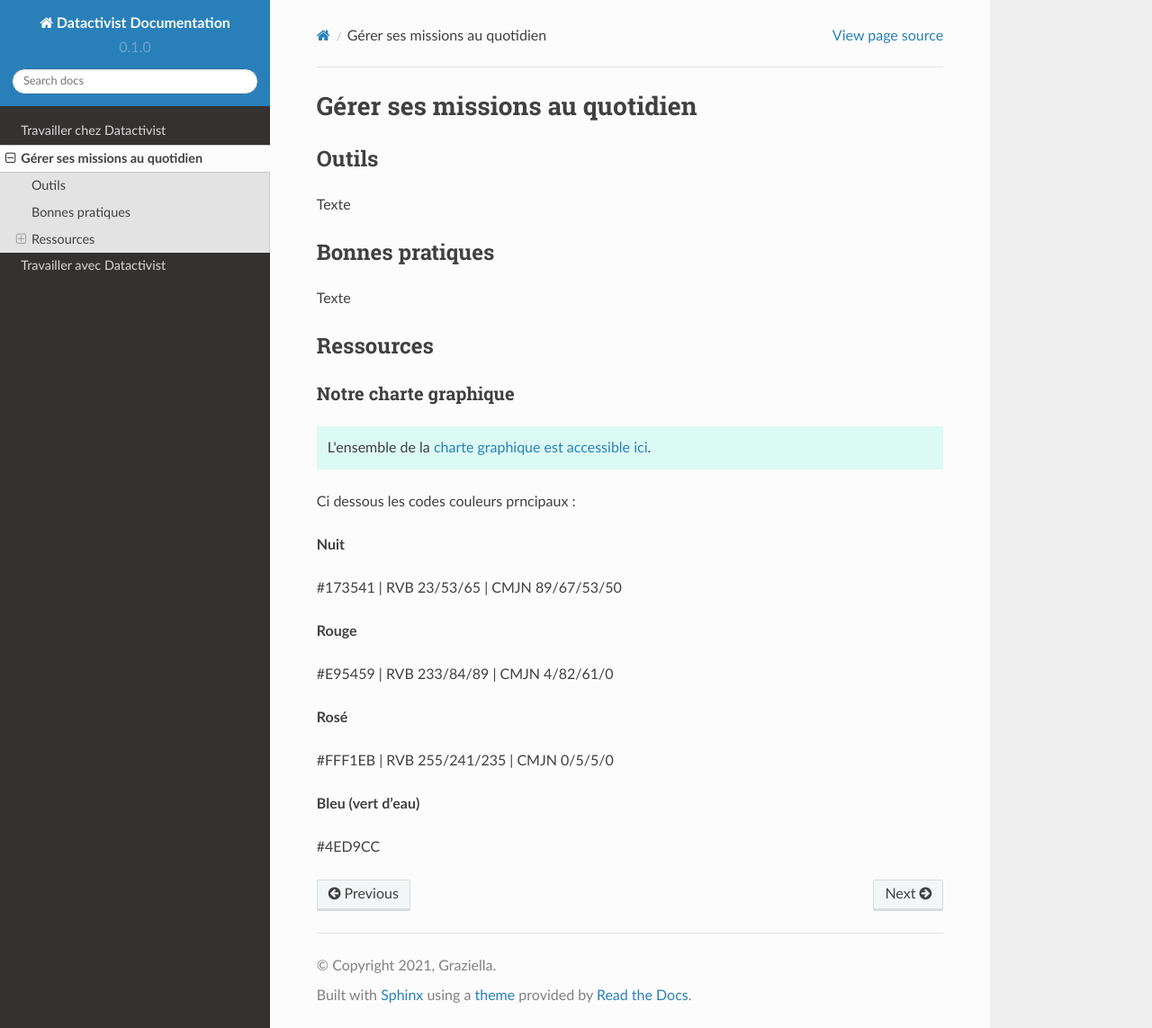
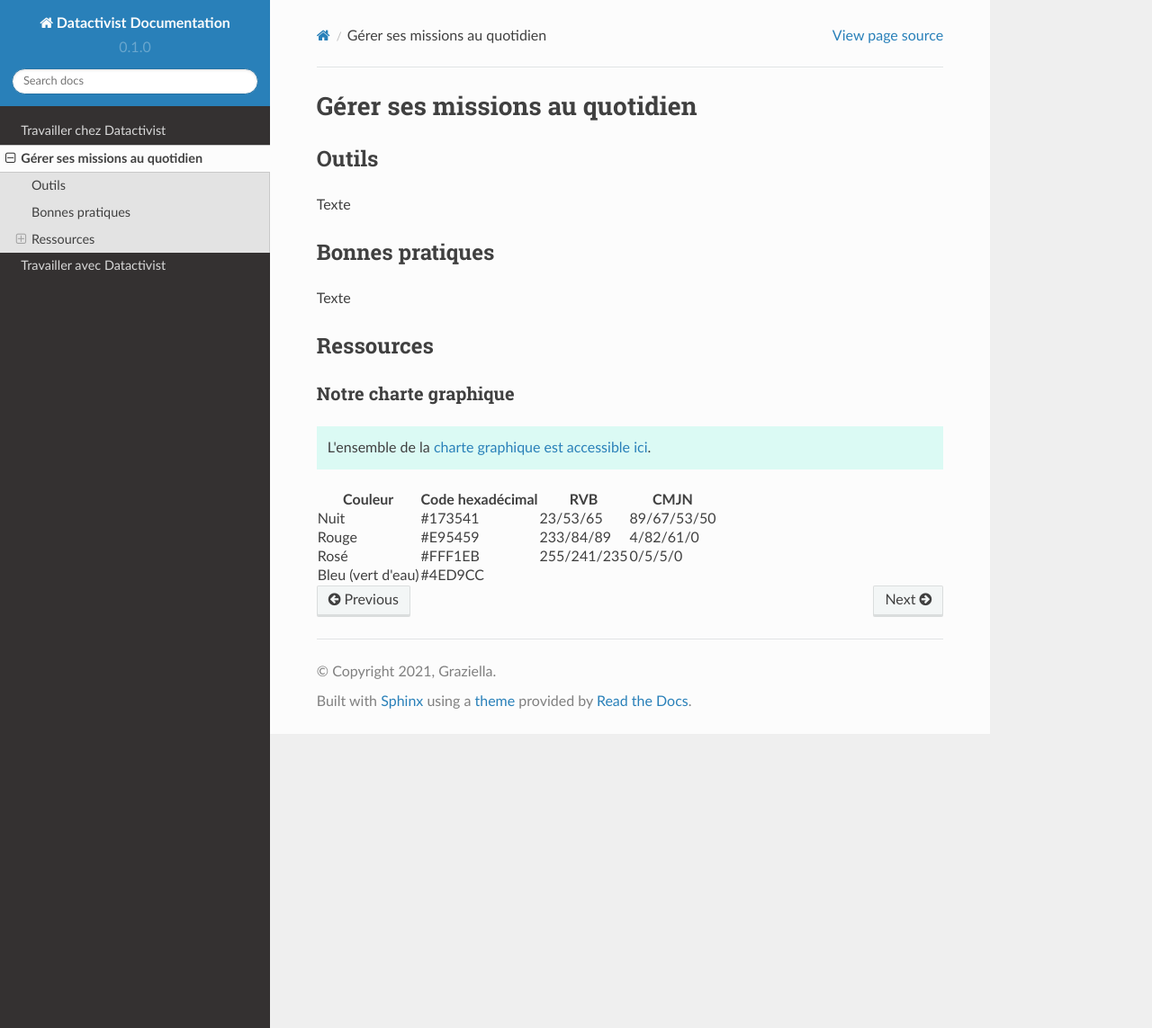
Before and after one commit to datactivist/documentation-datactivist, a Sphinx documentation site: the page built from docs/source/missions-quotidien.md, in a window 1280 px wide and 1143 px high. Shown: the whole window at 90% size. Built offline with Sphinx 7.4.7 and the Read the Docs theme 2.0.0, drawn with Linux system fonts in a browser that asks for light colours.

Commit message:
Update missions-quotidien.md

```diff
--- a/docs/source/missions-quotidien.md
+++ b/docs/source/missions-quotidien.md
@@ -16,20 +16,39 @@ Texte
 L'ensemble de la <a href="docs/source/public/Charte_graphique_datactivist.pdf">charte graphique est accessible ici</a>.
 </div>
 
-Ci dessous les codes couleurs prncipaux :
-
-**Nuit**
-
-#173541 | RVB 23/53/65 | CMJN 89/67/53/50
-
-**Rouge**
-
-#E95459 | RVB 233/84/89 | CMJN 4/82/61/0
-
-**Rosé**
-
-#FFF1EB | RVB 255/241/235 | CMJN 0/5/5/0
-
-**Bleu (vert d'eau)**
-
-#4ED9CC
+<table>
+  <thead>
+    <tr>
+      <th>Couleur</th>
+      <th>Code hexadécimal</th>
+      <th>RVB</th>
+      <th>CMJN</th>
+    </tr>
+  </thead>
+  <tbody>
+    <tr>
+      <td>Nuit</td>
+      <td>#173541</td>
+      <td>23/53/65</td>
+      <td>89/67/53/50</td>
+    </tr>
+    <tr>
+      <td>Rouge</td>
+      <td>#E95459</td>
+      <td>233/84/89</td>
+      <td>4/82/61/0</td>
+    </tr>
+    <tr>
+      <td>Rosé</td>
+      <td>#FFF1EB</td>
+      <td>255/241/235</td>
+      <td>0/5/5/0</td>
+    </tr>
+    <tr>
+      <td>Bleu (vert d'eau)</td>
+      <td>#4ED9CC</td>
+      <td></td>
+      <td></td>
+    </tr>
+  </tbody>
+</table>
```
